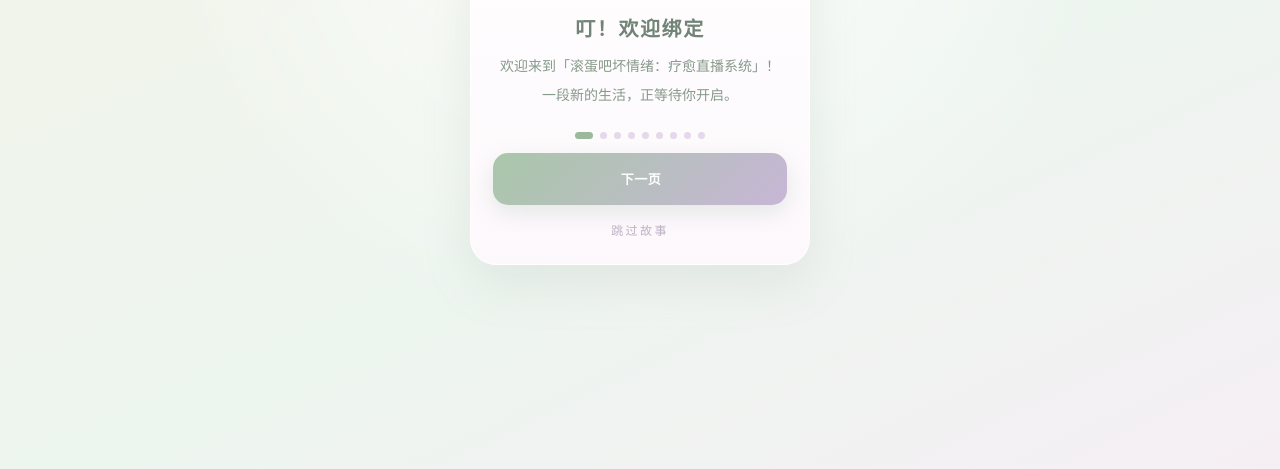
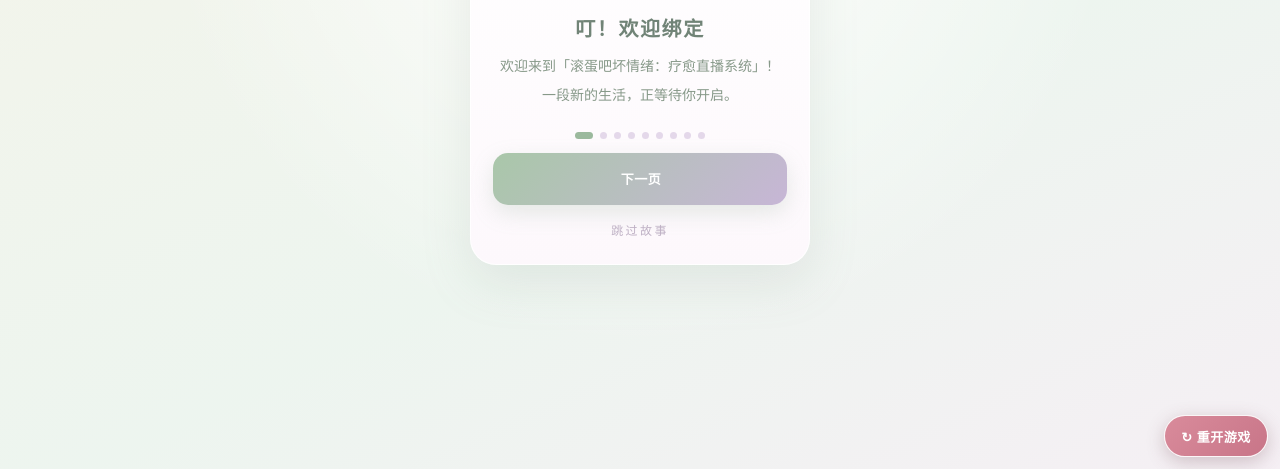
Before and after one commit to 1565678242-hash/-, a website: page index.html in a window 1280 px wide. Shown: the part 331-800 px from the top of the page. Drawn offline with Linux system fonts and the light colour scheme.

Commit message:
Style persistent emergency restart control

```diff
--- a/styles.css
+++ b/styles.css
@@ -1552,3 +1552,29 @@ body{color:#5f5866}
 #app.screen-overlay-open .entry-toast{
   display:none!important;
 }
+
+
+/* Always-available emergency restart: stays above game overlays and remains clickable if gameplay state stalls. */
+#btnEmergencyRestart{
+  position:fixed!important;
+  right:calc(12px + env(safe-area-inset-right))!important;
+  bottom:calc(12px + env(safe-area-inset-bottom))!important;
+  z-index:5000!important;
+  display:flex!important;
+  align-items:center!important;
+  justify-content:center!important;
+  min-width:104px!important;
+  min-height:42px!important;
+  padding:9px 14px!important;
+  border:1px solid rgba(255,255,255,.92)!important;
+  border-radius:999px!important;
+  background:linear-gradient(135deg,#d98b9b,#c87588)!important;
+  color:#fff!important;
+  font-size:13px!important;
+  font-weight:900!important;
+  letter-spacing:.04em!important;
+  box-shadow:0 5px 18px rgba(112,67,78,.28)!important;
+  cursor:pointer!important;
+  touch-action:manipulation!important;
+}
+#btnEmergencyRestart:active{transform:scale(.97)}
```
